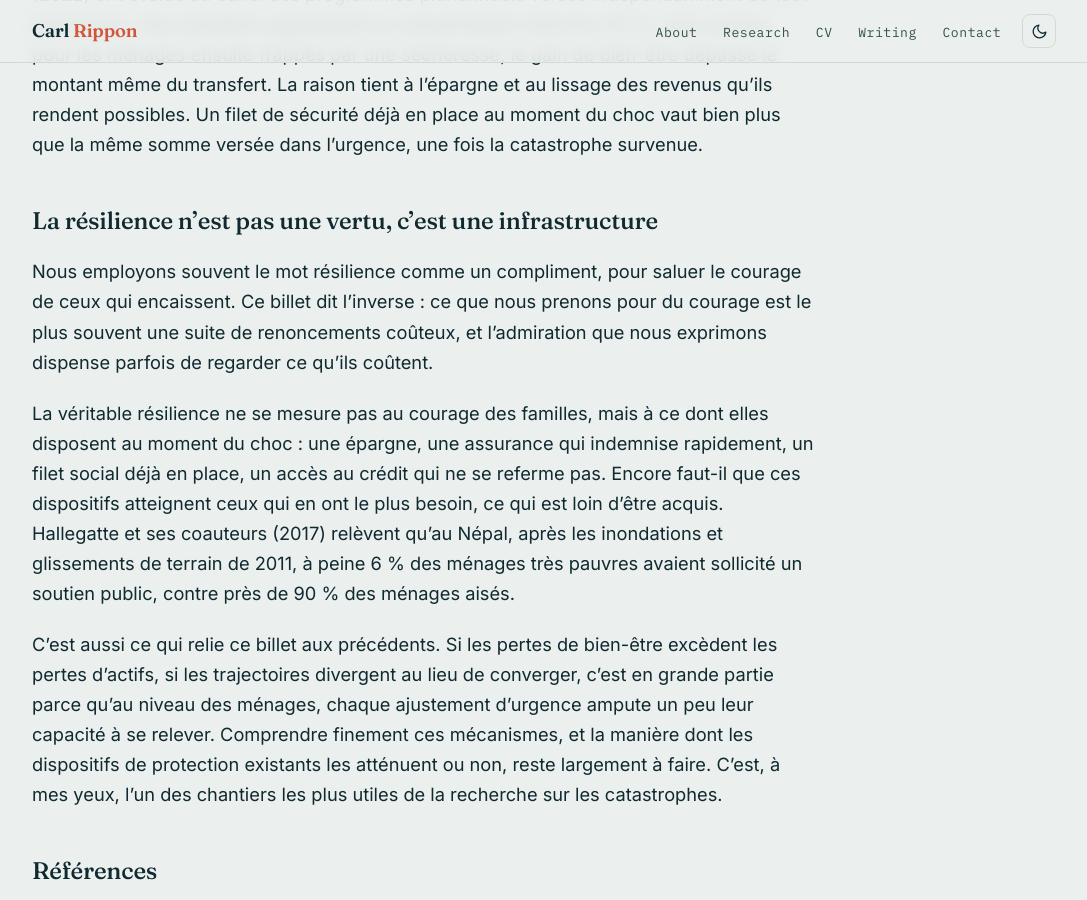
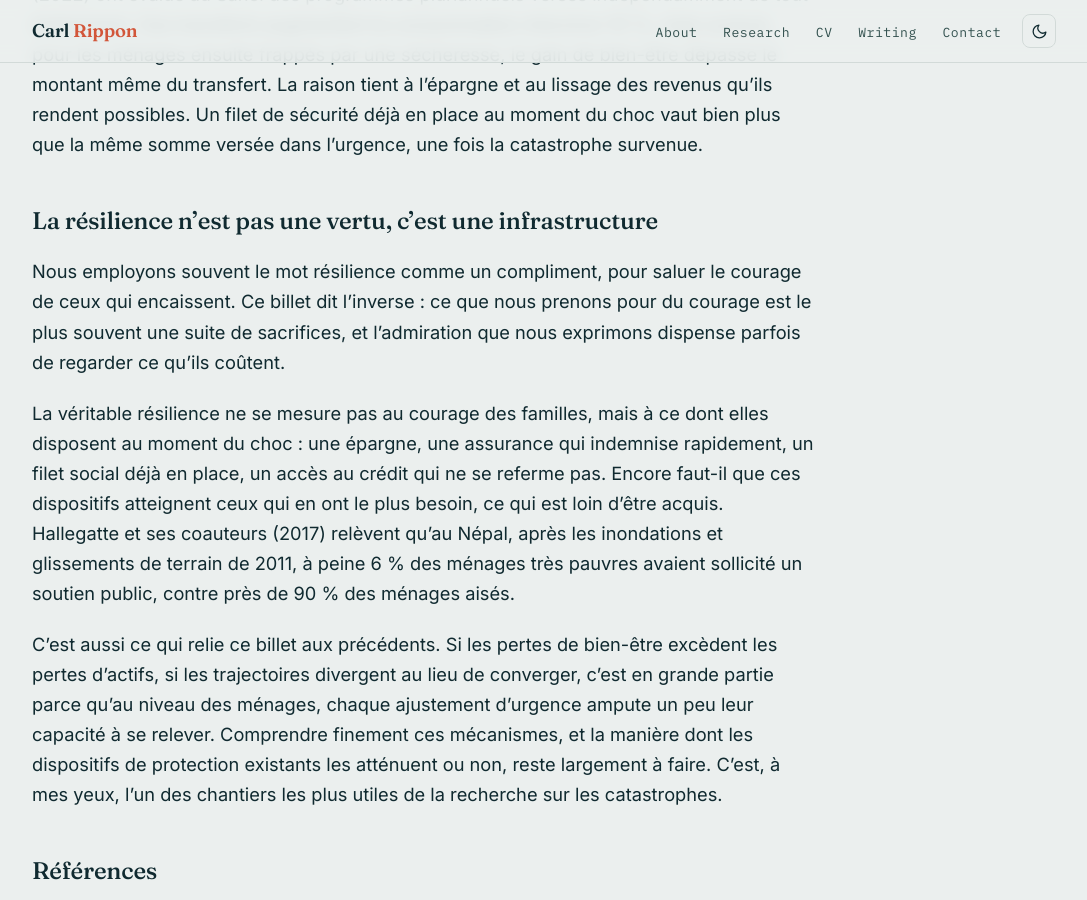
Before and after one commit to carlrippon/carlrippon.github.io, a Jekyll site: the page built from _posts/2026-09-23-familles-cout-cache-resilience.md, in a window 1280 px wide and 900 px high, scrolled down 5076 px. Shown: the whole window, without its empty margins (96-1183 px from the left). Built offline with Jekyll 4.4.1, drawn with Linux system fonts in a browser that asks for light colours; a script that is not in the unit is left out; some of the changed text lies outside the part shown.

Commit message:
Add files via upload

```diff
--- a/_posts/2026-09-23-familles-cout-cache-resilience.md
+++ b/_posts/2026-09-23-familles-cout-cache-resilience.md
@@ -6,10 +6,10 @@
 translation: /blog/what-families-lose-holding-on/
 categories: [recherche, economie-des-catastrophes]
 tags: [ménages, résilience, pauvreté, solidarité, diaspora, Caraïbe]
-excerpt: "On célèbre la résilience des familles après un ouragan. Mais derrière ce mot se cache une série de renoncements de plus en plus coûteux."
+excerpt: "On célèbre la résilience des familles après un ouragan. Mais derrière ce mot se cache une série de sacrifices de plus en plus coûteux."
 ---
 
-*On célèbre volontiers la résilience des familles après un ouragan. Mais derrière ce mot se cache une suite de renoncements, chacun plus coûteux que le précédent.*
+*On célèbre volontiers la résilience des familles après un ouragan. Mais derrière ce mot se cache une suite de sacrifices, chacun plus coûteux que le précédent.*
 
 Les billets précédents portaient sur l'économie dans son ensemble : les trajectoires de croissance, la mesure du coût, les scénarios de reprise. Celui-ci change d'échelle et s'intéresse aux ménages. Dans les semaines qui suivent un ouragan, une famille touchée doit faire des choix : puiser dans l'épargne, emprunter, solliciter un proche, vendre un outil de travail, parfois retirer un enfant de l'école. Ces choix ont un coût, souvent invisible, et ils expliquent en partie pourquoi les pertes d'une catastrophe durent bien au-delà de l'événement.
 
@@ -29,7 +29,7 @@
 
 Deux nuances s'imposent toutefois. D'abord, cette protection ne joue que pour les ménages qui ont effectivement un proche à l'étranger, ce qui crée une inégalité de plus entre les familles selon qu'un des leurs est parti ou non. Ensuite, même à 60 %, la compensation reste partielle. Le trou n'est pas comblé, il est réduit.
 
-## La hiérarchie des renoncements
+## La hiérarchie des sacrifices
 
 Que se passe-t-il quand ni l'entraide ni les proches à l'étranger ne suffisent ? Les ménages suivent alors un ordre assez régulier, observé dans de nombreux pays.
 
@@ -75,7 +75,7 @@
 
 ## La résilience n'est pas une vertu, c'est une infrastructure
 
-Nous employons souvent le mot résilience comme un compliment, pour saluer le courage de ceux qui encaissent. Ce billet dit l'inverse : ce que nous prenons pour du courage est le plus souvent une suite de renoncements coûteux, et l'admiration que nous exprimons dispense parfois de regarder ce qu'ils coûtent.
+Nous employons souvent le mot résilience comme un compliment, pour saluer le courage de ceux qui encaissent. Ce billet dit l'inverse : ce que nous prenons pour du courage est le plus souvent une suite de sacrifices, et l'admiration que nous exprimons dispense parfois de regarder ce qu'ils coûtent.
 
 La véritable résilience ne se mesure pas au courage des familles, mais à ce dont elles disposent au moment du choc : une épargne, une assurance qui indemnise rapidement, un filet social déjà en place, un accès au crédit qui ne se referme pas. Encore faut-il que ces dispositifs atteignent ceux qui en ont le plus besoin, ce qui est loin d'être acquis. Hallegatte et ses coauteurs (2017) relèvent qu'au Népal, après les inondations et glissements de terrain de 2011, à peine 6 % des ménages très pauvres avaient sollicité un soutien public, contre près de 90 % des ménages aisés.
 
```
